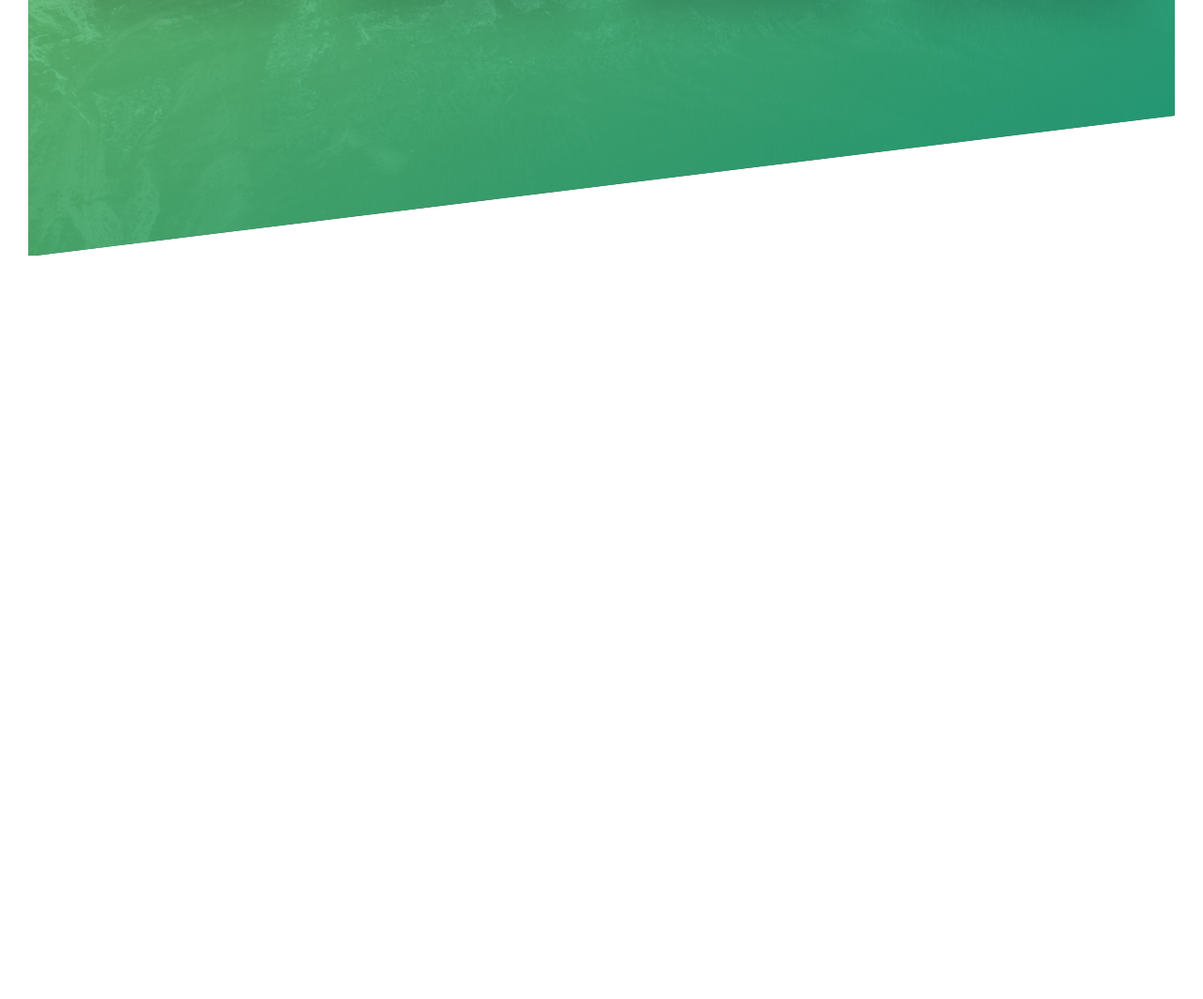
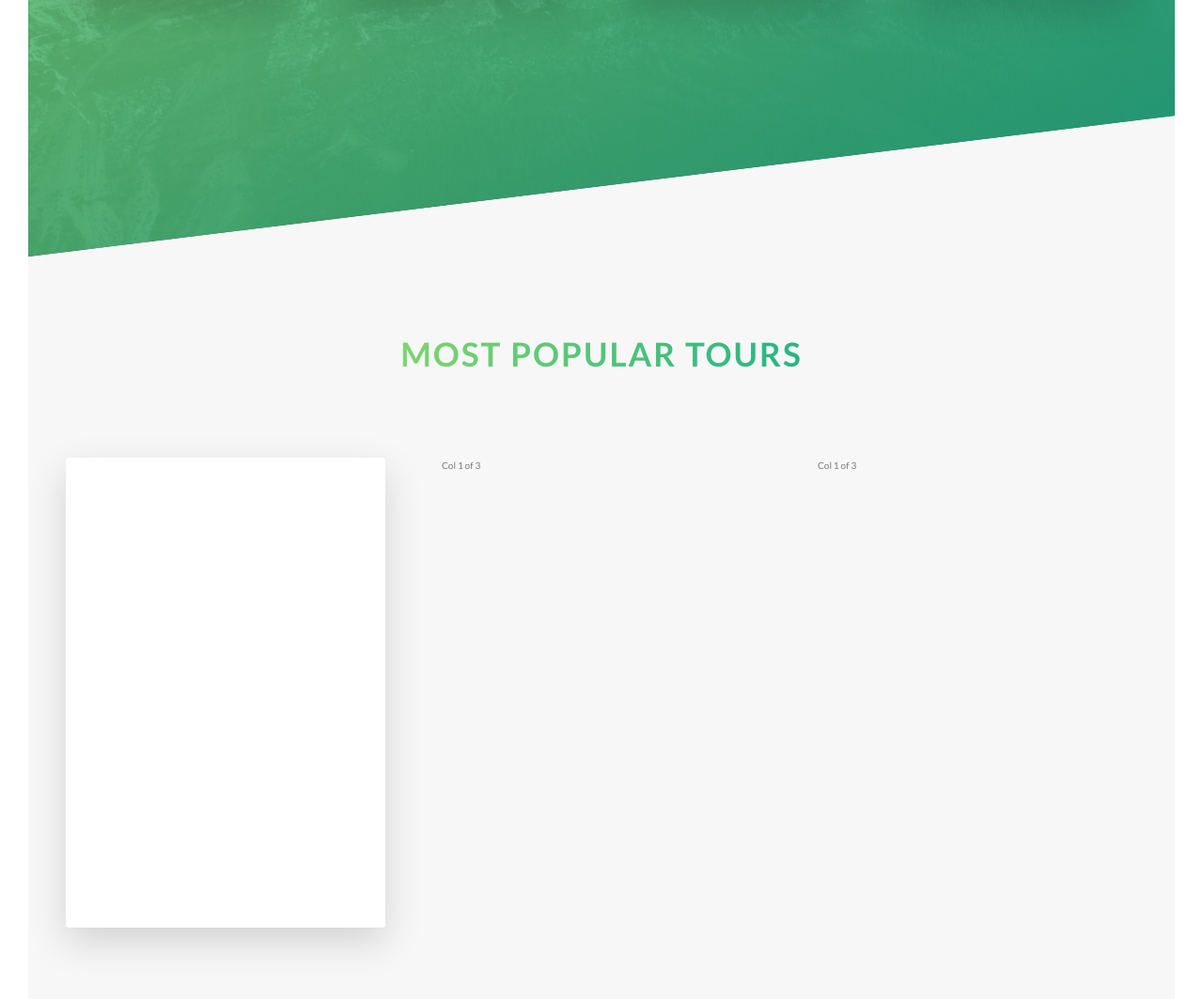
Before and after one commit to rudwolf/sass_practice, a website: page natours/index.html in a window 1280 px wide. Shown: the part 1912-2975 px from the top of the page at 94% size. Before the commit the page ends 2184 px from the top, so only its background shows below. Drawn offline with Linux system fonts and the light colour scheme.

Commit message:
Adding home cards section

```diff
--- a/natours/index.html
+++ b/natours/index.html
@@ -82,6 +82,28 @@
           </div>
         </div>
       </section>
+
+      <section class="section-tours">
+        <div class="u-center-text u-mb-lg">
+          <h2 class="heading-secondary">
+            Most popular tours
+          </h2>
+        </div>
+        <div class="row">
+          <div class="col-1-of-3">
+            <div class="card">
+              <div class="card__side card__side--front">
+                FRONT
+              </div>
+              <div class="card__side card__side--back card__side--back-1">
+                BACK
+              </div>
+            </div>
+          </div>
+          <div class="col-1-of-3">Col 1 of 3</div>
+          <div class="col-1-of-3">Col 1 of 3</div>
+        </div>
+      </section>
     </main>
 
     <!--
--- a/natours/sass/abstracts/_variables.scss
+++ b/natours/sass/abstracts/_variables.scss
@@ -2,6 +2,12 @@
 $color-primary: #55c57a;
 $color-primary-light: #7ed56f;
 $color-primary-dark: #28b485;
+
+$color-secondary-light: #ffb900;
+$color-secondary-dark: #ff7730;
+
+$color-tertiary-light: #2998ff;
+$color-tertiary-dark: #5643fa;
 
 $color-grey-light-1: #f7f7f7;
 $color-grey-dark: #777;
--- /dev/null
+++ b/natours/sass/components/_cards.scss
@@ -0,0 +1,50 @@
+.card {
+  perspective: 150rem;
+  -moz-perspective: 150rem;
+  position: relative;
+  height: 50rem;
+
+  &__side{
+    color: #fff;
+    font-size: 2rem;
+
+    height: 50rem;
+    transition: all .8s ease;
+    transform-style: preserve-3d;
+    position: absolute;
+    top: 0;
+    left: 0;
+    width: 100%;
+    backface-visibility: hidden;
+    border-radius: .3rem;
+    box-shadow: 0 1.5rem 4rem rgba($color-black, .15);
+
+    &--front {
+      background-color: $color-white;
+    }
+
+    &--back {
+      transform: rotateY(180deg);
+
+      &-1 {
+        background-image: linear-gradient(to right bottom, $color-secondary-light, $color-secondary-dark);
+      }
+
+      &-2 {
+        background-image: linear-gradient(to right bottom, $color-secondary-light, $color-secondary-dark);
+      }
+
+      &-3 {
+        background-image: linear-gradient(to right bottom, $color-secondary-light, $color-secondary-dark);
+      }
+    }
+  }
+
+  &:hover &__side--front{
+    transform: rotateY(-180deg);
+  }
+
+  &:hover &__side--back{
+    transform: rotateY(0);
+  }
+}
--- a/natours/sass/components/_feature-box.scss
+++ b/natours/sass/components/_feature-box.scss
@@ -18,7 +18,7 @@
   }
 
   &:hover {
-    transform: translateY(-1.5rem) scale(1.0);
+    transform: translateY(-1.5rem) scale(1.03);
   }
 
   &__text {
--- a/natours/sass/main.scss
+++ b/natours/sass/main.scss
@@ -8,6 +8,7 @@
 @import "base/util";
 
 @import "components/buttons";
+@import "components/cards";
 @import "components/headers";
 @import "components/compo";
 @import "components/feature-box";
--- a/natours/sass/pages/_home.scss
+++ b/natours/sass/pages/_home.scss
@@ -19,3 +19,9 @@
     transform: skewY(7deg);
   }
 }
+
+.section-tours {
+  background-color: $color-grey-light-1;
+  padding: 25rem 0 50rem 0;
+  margin-top: -10rem;
+}
```
Also changed, not shown: natours/css/style.css.
